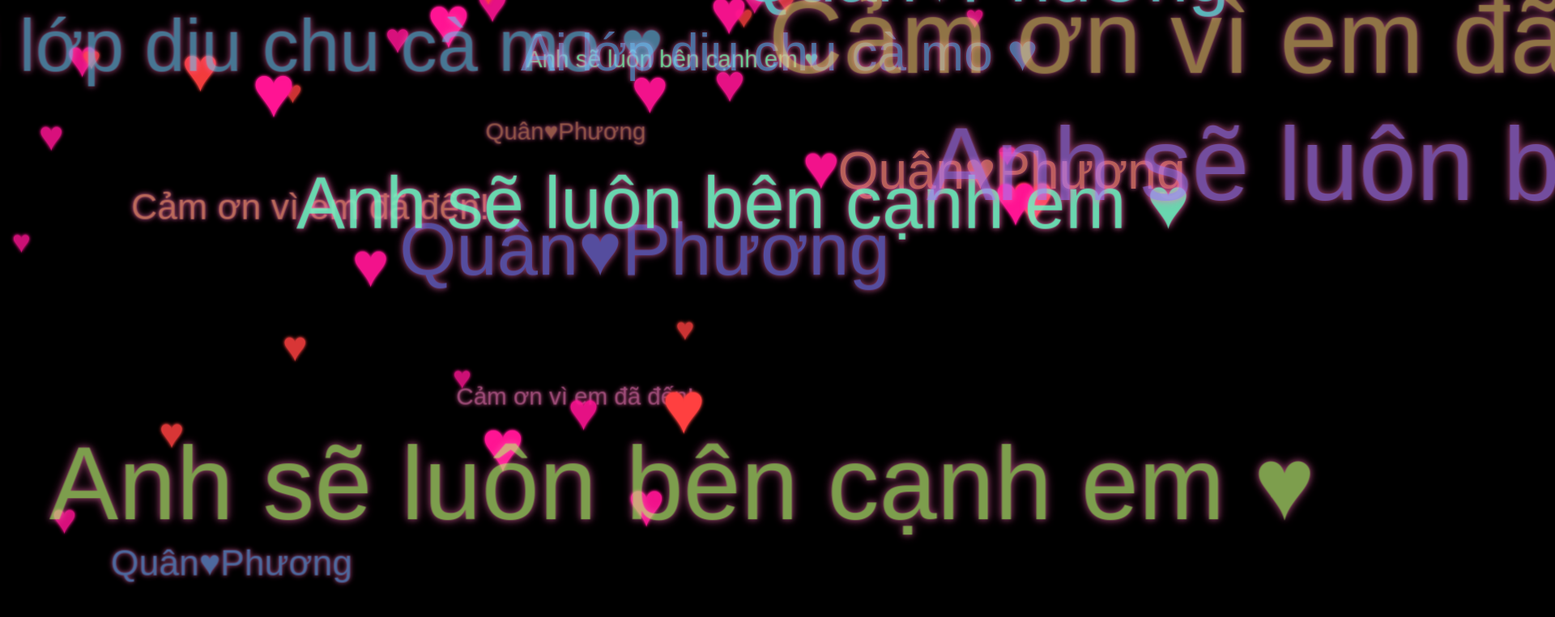
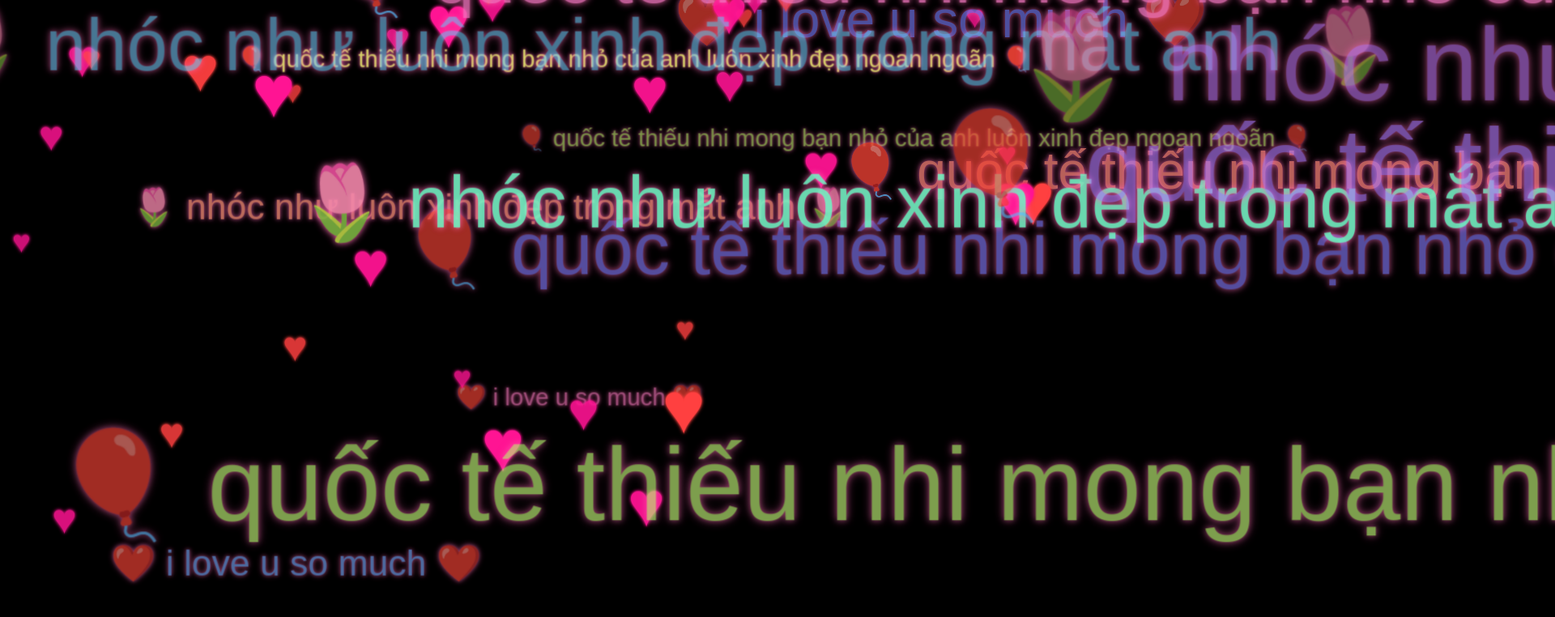
Before and after one commit to TNoLove/love06, a plain HTML site: page index.html in a window 1280 px wide. Shown: the top 762 px of the page at 81% size, 1920 px wide, since content can reach past the window. Drawn offline with Linux system fonts and the light colour scheme.

Commit message:
Update index.html

```diff
--- a/index.html
+++ b/index.html
@@ -134,10 +134,34 @@
     </audio>
     <script>
         const texts = [
-            "Cảm ơn vì em đã đến!",
-            "Ai lớp diu chu cà mo ♥",
-            "Anh sẽ luôn bên cạnh em ♥",
-            "Quân♥Phương"
+            "❤️ i love u so much ❤️",
+"🌷 nhóc như luôn xinh đẹp trong mắt anh 🌷",
+"🎈 quốc tế thiếu nhi mong bạn nhỏ của anh luôn xinh đẹp ngoan ngoãn 🎈",
+"❤️ i love u so much ❤️",
+"🌷 nhóc như luôn xinh đẹp trong mắt anh 🌷",
+"🎈 quốc tế thiếu nhi mong bạn nhỏ của anh luôn xinh đẹp ngoan ngoãn 🎈",
+"❤️ i love u so much ❤️",
+"🌷 nhóc như luôn xinh đẹp trong mắt anh 🌷",
+"🎈 quốc tế thiếu nhi mong bạn nhỏ của anh luôn xinh đẹp ngoan ngoãn 🎈",
+"❤️ i love u so much ❤️",
+"🌷 nhóc như luôn xinh đẹp trong mắt anh 🌷",
+"🎈 quốc tế thiếu nhi mong bạn nhỏ của anh luôn xinh đẹp ngoan ngoãn 🎈",
+"❤️ i love u so much ❤️",
+"🌷 nhóc như luôn xinh đẹp trong mắt anh 🌷",
+"🎈 quốc tế thiếu nhi mong bạn nhỏ của anh luôn xinh đẹp ngoan ngoãn 🎈",
+"❤️ i love u so much ❤️",
+"🌷 nhóc như luôn xinh đẹp trong mắt anh 🌷",
+"🎈 quốc tế thiếu nhi mong bạn nhỏ của anh luôn xinh đẹp ngoan ngoãn 🎈",
+"❤️ i love u so much ❤️",
+"🌷 nhóc như luôn xinh đẹp trong mắt anh 🌷",
+"🎈 quốc tế thiếu nhi mong bạn nhỏ của anh luôn xinh đẹp ngoan ngoãn 🎈",
+"❤️ i love u so much ❤️",
+"🌷 nhóc như luôn xinh đẹp trong mắt anh 🌷",
+"🎈 quốc tế thiếu nhi mong bạn nhỏ của anh luôn xinh đẹp ngoan ngoãn 🎈",
+"❤️ i love u so much ❤️",
+"🌷 nhóc như luôn xinh đẹp trong mắt anh 🌷",
+"🎈 quốc tế thiếu nhi mong bạn nhỏ của anh luôn xinh đẹp ngoan ngoãn 🎈",
+
         ];
 
         const scene = document.getElementById("scene");
```
